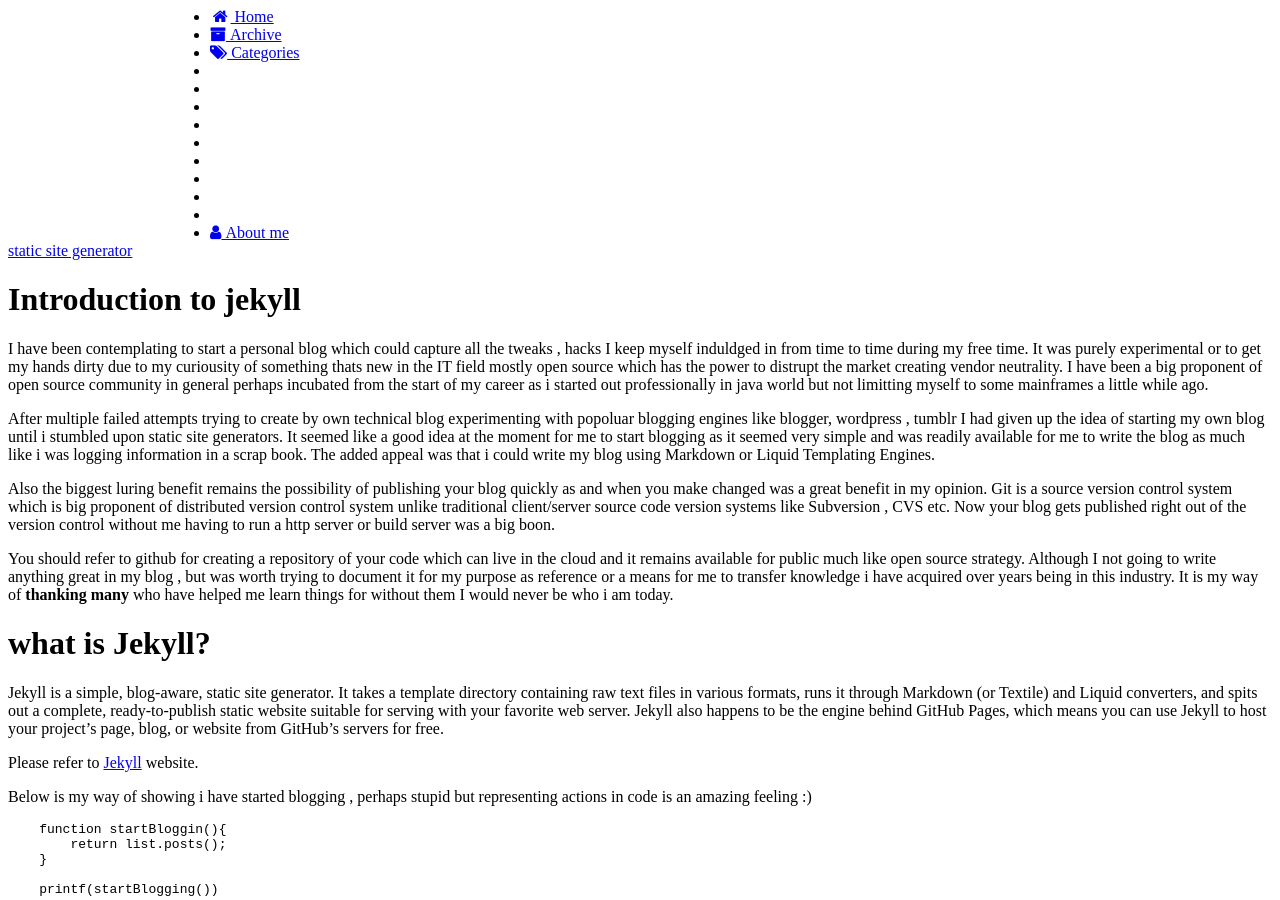
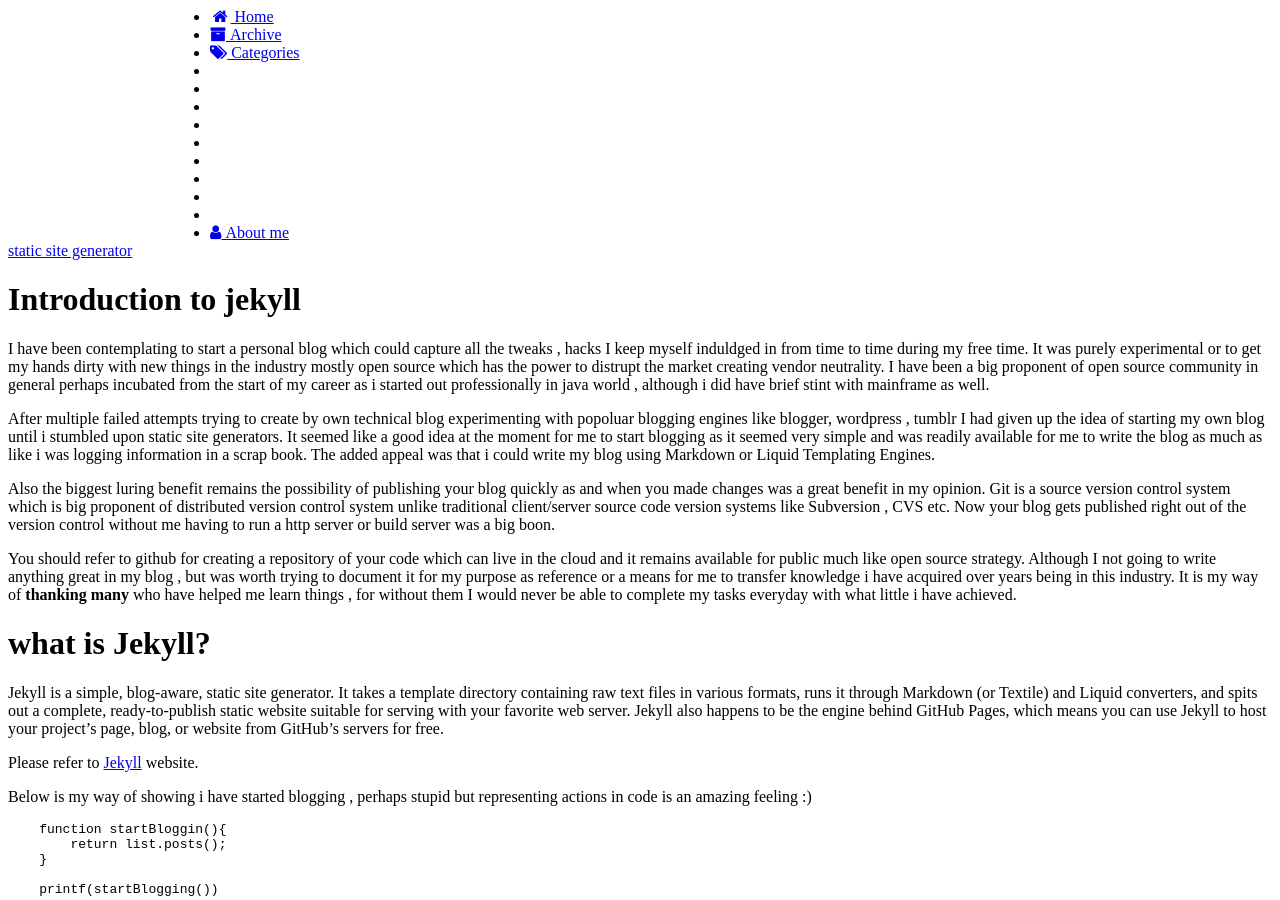
Before and after one commit to karpra/karpra.github.io, a Jekyll site: the page built from _posts/2014-9-18-introduction to jekyll.md, in a window 1280 px wide and 900 px high. Built offline with Jekyll 4.4.1, drawn with Linux system fonts in a browser that asks for light colours; nearby versions of some CDN libraries; library files that are not in the unit come from our copies.

Commit message:
Update 2014-9-18-introduction to jekyll.md

```diff
--- a/_posts/2014-9-18-introduction to jekyll.md
+++ b/_posts/2014-9-18-introduction to jekyll.md
@@ -4,14 +4,13 @@
 tags : [jekyll]
 ---
 
-I have been contemplating to start a personal blog which could capture all the tweaks , hacks I keep myself induldged in from time to time during my free time. It was purely experimental or to get my hands dirty due to my curiousity of something thats new in the IT field mostly open source which has the power to distrupt the market creating vendor neutrality. I have been a
-big proponent of open source community in general perhaps incubated from the start of my career as i started out professionally in java world but not limitting myself to some mainframes a little while ago.
+I have been contemplating to start a personal blog which could capture all the tweaks , hacks I keep myself induldged in from time to time during my free time. It was purely experimental or to get my hands dirty with new things in the industry mostly open source which has the power to distrupt the market creating vendor neutrality. I have been a big proponent of open source community in general perhaps incubated from the start of my career as i started out professionally in java world , although i did have brief stint with mainframe as well.
 
-After multiple failed attempts trying to create by own technical blog experimenting with popoluar blogging engines like blogger, wordpress , tumblr I had given up the idea of starting my own blog until i stumbled upon static site generators. It seemed like a good idea at the moment for me to start blogging as it seemed very simple and was readily available for me to write the blog as much like i was logging information in a scrap book. The added appeal was that i could write my blog using Markdown or Liquid Templating Engines.
+After multiple failed attempts trying to create by own technical blog experimenting with popoluar blogging engines like blogger, wordpress , tumblr I had given up the idea of starting my own blog until i stumbled upon static site generators. It seemed like a good idea at the moment for me to start blogging as it seemed very simple and was readily available for me to write the blog as much as like i was logging information in a scrap book. The added appeal was that i could write my blog using Markdown or Liquid Templating Engines.
 
-Also the biggest luring benefit remains the possibility of publishing your blog quickly as and when you make changed was a great benefit in my opinion. Git is a source version control system which is big proponent of distributed version control system unlike traditional client/server source code version systems like Subversion , CVS etc. Now your blog gets published right out of the version control without me having to run a http server or build server was a big boon.
+Also the biggest luring benefit remains the possibility of publishing your blog quickly as and when you made changes was a great benefit in my opinion. Git is a source version control system which is big proponent of distributed version control system unlike traditional client/server source code version systems like Subversion , CVS etc. Now your blog gets published right out of the version control without me having to run a http server or build server was a big boon.
 
-You should refer to github for creating a repository of your code which can live in the cloud and it remains available for public much like open source strategy. Although I not going to write anything great in my blog , but was worth trying to document it for my purpose as reference or a means for me to transfer knowledge i have acquired over years being in this industry. It is my way of __thanking many__ who have helped me learn things for without them I would never be who i am today.
+You should refer to github for creating a repository of your code which can live in the cloud and it remains available for public much like open source strategy. Although I not going to write anything great in my blog , but was worth trying to document it for my purpose as reference or a means for me to transfer knowledge i have acquired over years being in this industry. It is my way of __thanking many__ who have helped me learn things , for without them I would never be able to complete my tasks everyday with what little i have achieved.
 
 #what is Jekyll?
 
```
